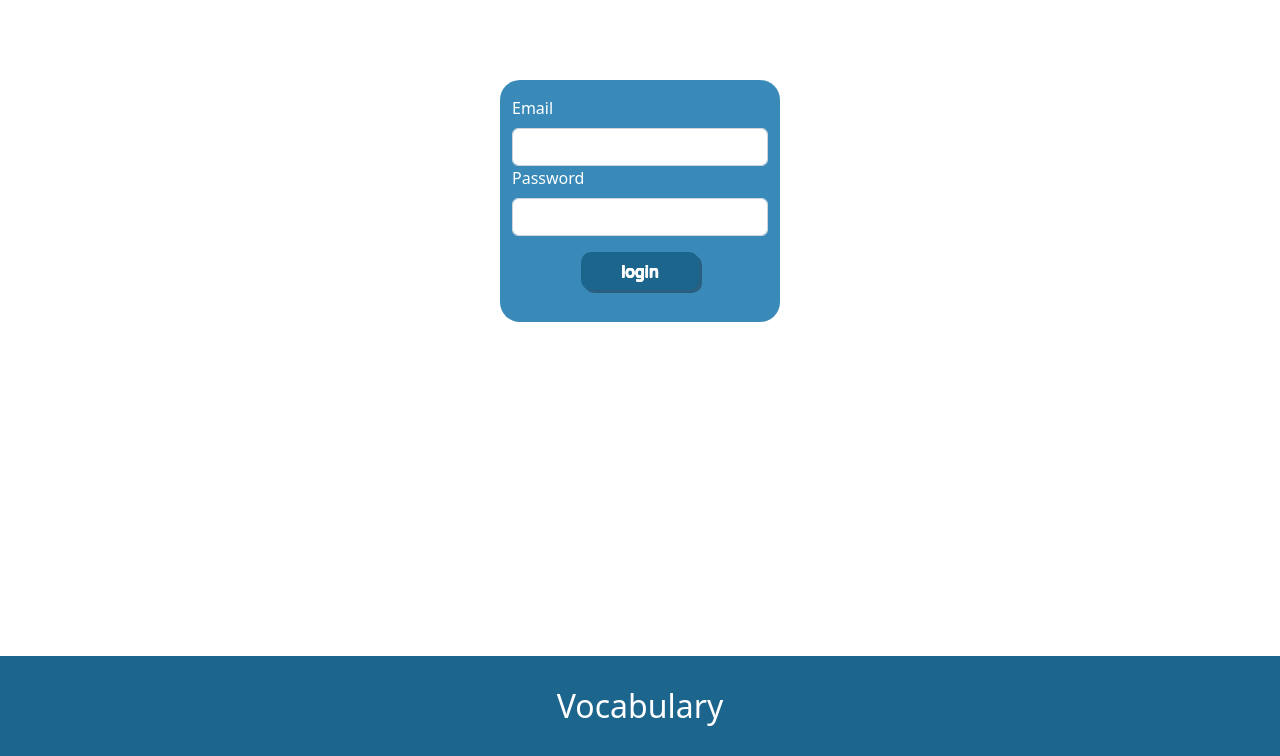
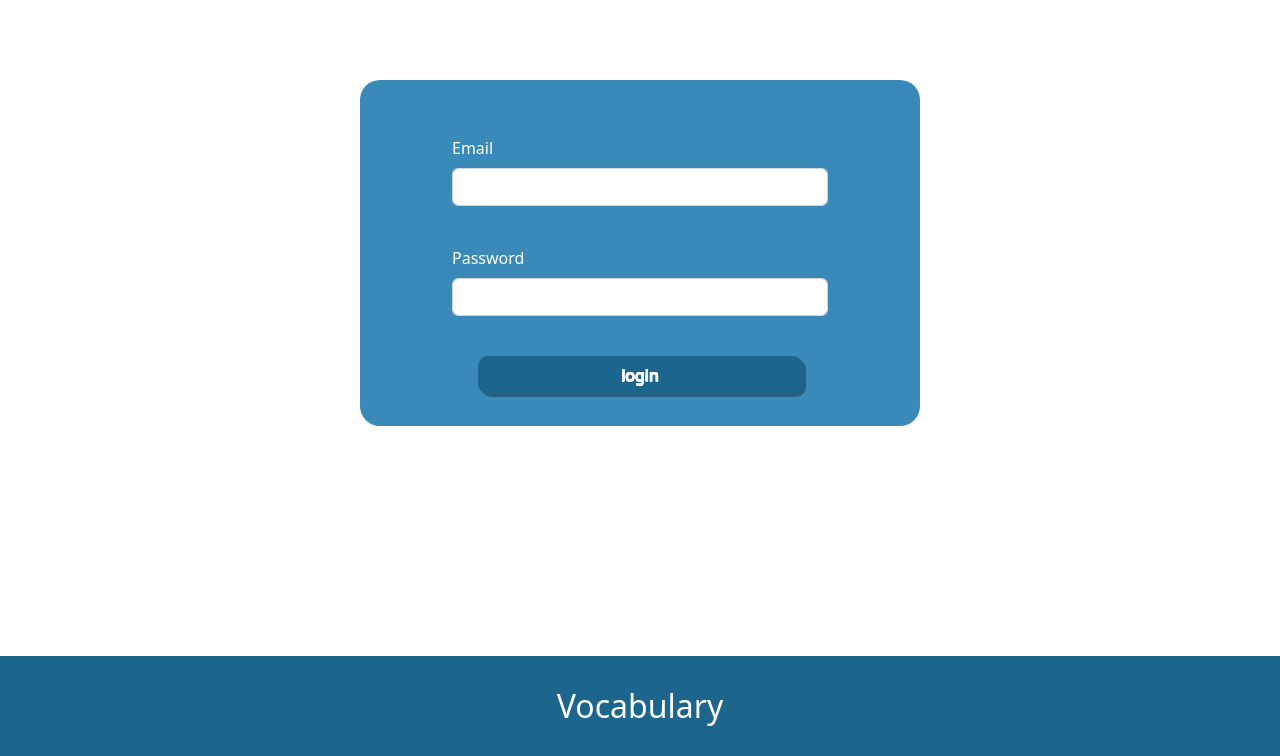
Before and after one commit to N3CROM4NC3R/vocabulary-scraper, a Django app: page /login in a window 1280 px wide. Shown: the part 44-800 px from the top of the page. Run offline with Django 4.2, Linux system fonts and the light colour scheme; some libraries are stand-ins or nearby versions.

Commit message:
style: adding the desktop design for login

```diff
--- a/scrapper/static/scrapper/css/pages/login.css
+++ b/scrapper/static/scrapper/css/pages/login.css
@@ -10,3 +10,23 @@
     color: white;
     width: 280px;
 }
+
+.login__form-input{
+    margin:30px 0px;
+}
+
+@media (min-width:768px){
+    .login__form{
+        width:560px;
+    }
+
+    .login__form-input{
+        margin:40px 80px
+    }
+
+    .button--login{
+        width: 325px;
+    }
+
+
+}
--- a/scrapper/templates/scrapper/login.html
+++ b/scrapper/templates/scrapper/login.html
@@ -28,8 +28,8 @@
             </div>
 
             <div class="app-wrapper">
-
-                <div class="login__form-container container-sm">
+                <div class="d-flex align-items-center">
+                    <div class="login__form-container flex-grow-1 container-sm">
                         {% if form.errors %}
                         <div class="login__form-error container alert alert-danger px-3">
                             <p> Your email and password didn't match. Please try again. </p>
@@ -38,22 +38,23 @@
 
                         <form class="login__form container py-3" method="post" action="{% url 'scrapper:login' %}">
                             {% csrf_token %}
-                        <div class="form-group">
+                            <div class="login__form-input form-group">
                                 {{ form.username.errors }}
                                 <label class="form-label" for="{{ form.username.auto_id }}">{{ form.username.label }}</label>
                                 {{ form.username }}
                             </div>
-                        <div class="form-group">
+                            <div class="login__form-input form-group">
                                 {{ form.password.errors }}
                                 <label class="form-label" for="{{ form.password.auto_id }}">{{ form.password.label }}</label>
                                 {{ form.password }}
                             </div>
 
-                        <input class="button d-block mx-auto my-3" type="submit" value="login"/>
+                            <input class="button button--login d-block mx-auto my-3" type="submit" value="login"/>
                             <input type="hidden" name="next" value="{{ next }}"/>
 
 
                         </form>
+                    </div>
                 </div>
             </div>
             <div class="footer d-flex justify-content-center align-items-center">
```
Lines whose indentation alone changed are shown as unchanged.
